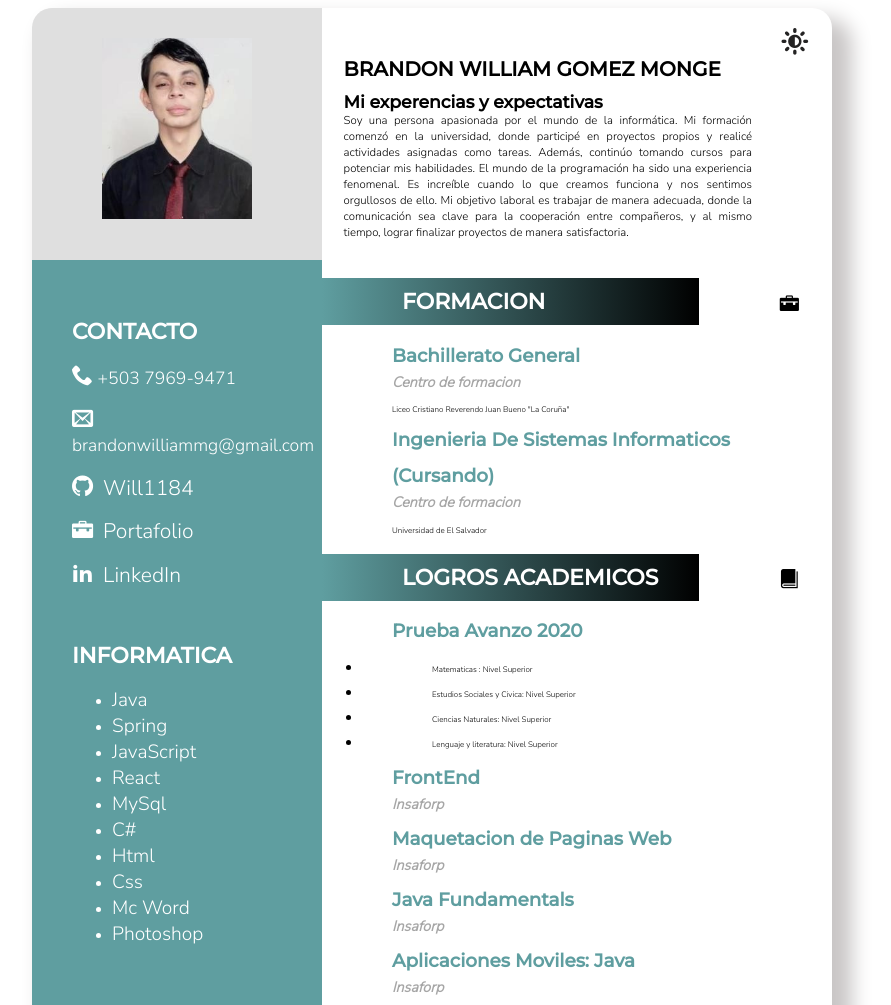
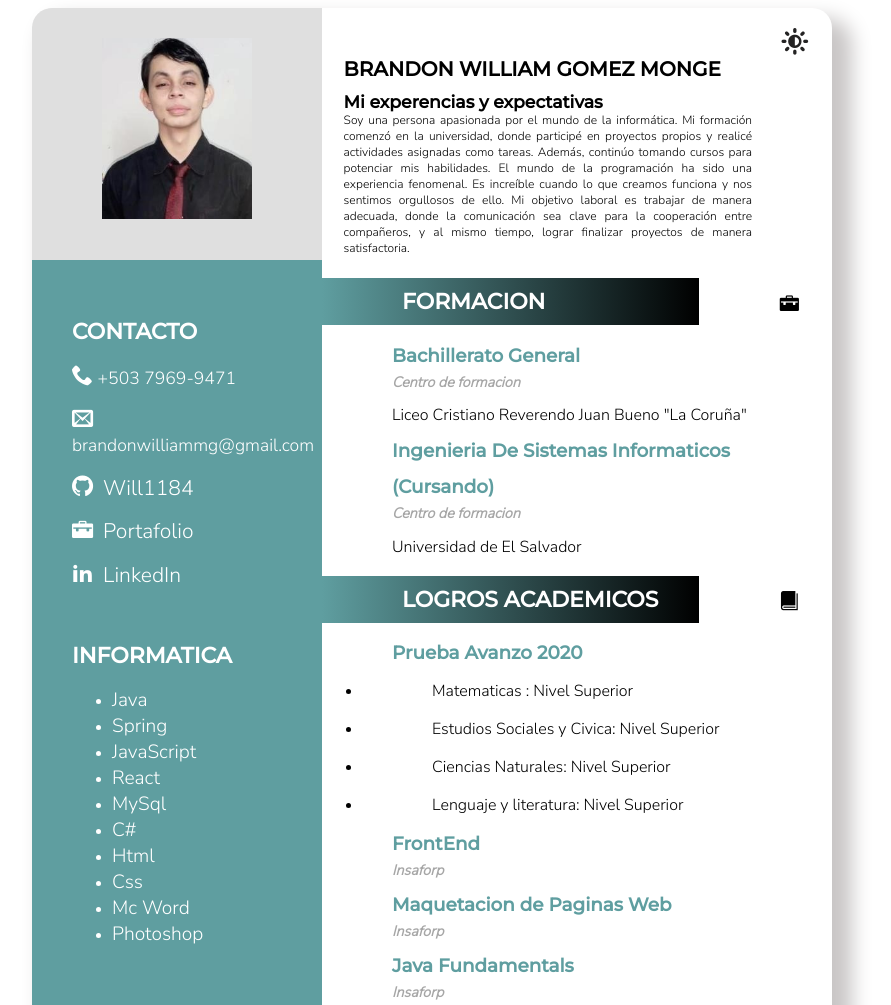
Before and after one commit to Will1184/Cv-BrandonGomez, a website: page index.html in a window 1280 px wide. Shown: the top 1005 px of the page, without its empty margins (208-1099 px from the left). Drawn offline with Linux system fonts and the light colour scheme; files whose address does not match are found by name.

Commit message:
fix(header>p; p ): se cambio el tamaño de la fuente

```diff
--- a/css/style.css
+++ b/css/style.css
@@ -26,7 +26,7 @@ h3{
     font-family: 'Nunito Sans', sans-serif;
 }
 p{
-    font-size: 0.5em;
+    font-size: 1em;
     font-family:'Nunito Sans', sans-serif;
 }
 a{
@@ -64,7 +64,7 @@ header h2{
 }
 header p{
     margin: 0;
-    font-size: 0.76em;
+    font-size: 0.80em;
 }
 
 header span{
```
